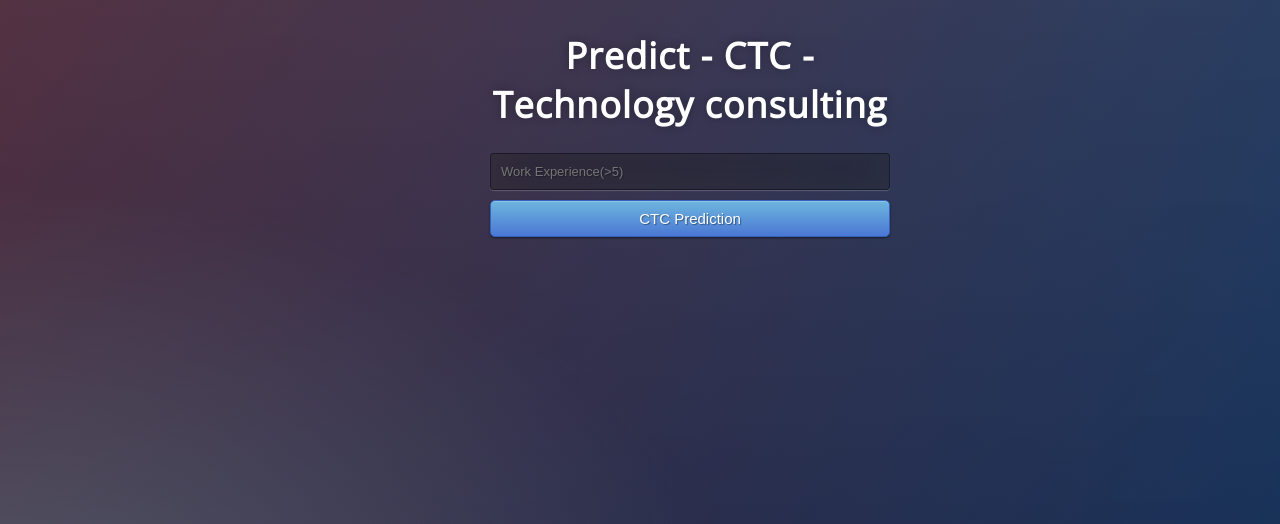
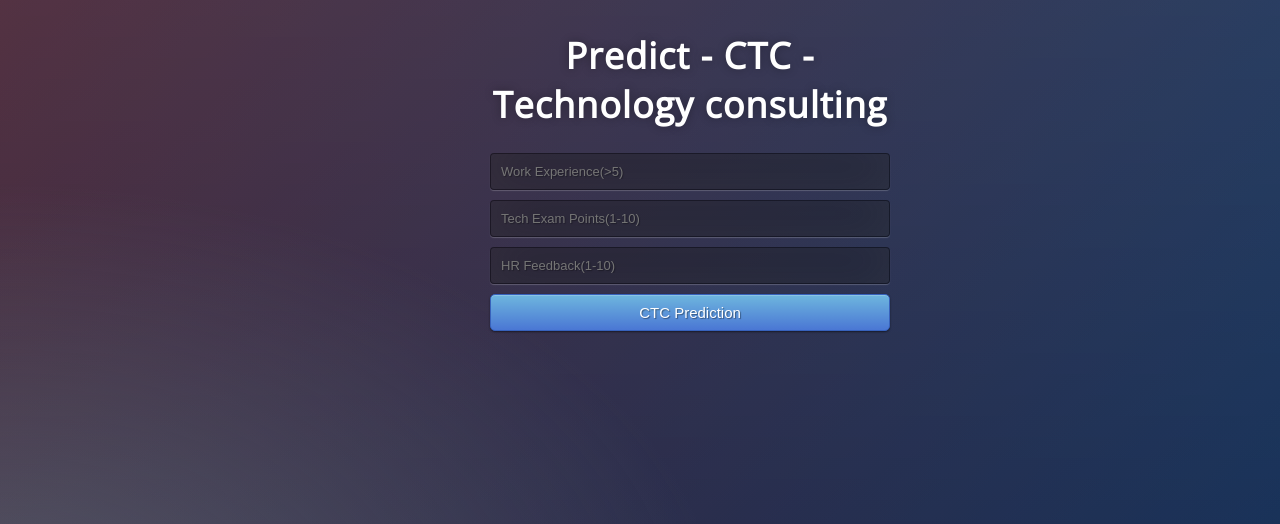
Before and after one commit to Digiotai/Machine-Learning, a Flask app: page / in a window 1280 px wide. Shown: the part 163-687 px from the top of the page. Run offline with Flask 2, Linux system fonts and the light colour scheme; parts of the project's set-up code (start-up, migrations or seed data) failed here and were passed over.

Commit message:
Update index.html

```diff
--- a/CTC Prediction Using Linear Regression/templates/index.html
+++ b/CTC Prediction Using Linear Regression/templates/index.html
@@ -29,6 +29,8 @@
      <!-- Main Input For Receiving Query to our ML -->
     <form action="{{ url_for('predict')}}"method="post">
     	<input type="text" name="experience" placeholder="Work Experience(>5)" required="required" />
+	      <input type="text" name="test_score" placeholder="Tech Exam Points(1-10)" required="required" />
+		<input type="text" name="interview_score" placeholder="HR Feedback(1-10)" required="required" />
 
 
         <button type="submit" class="btn btn-primary btn-block btn-large">CTC Prediction</button>
```
